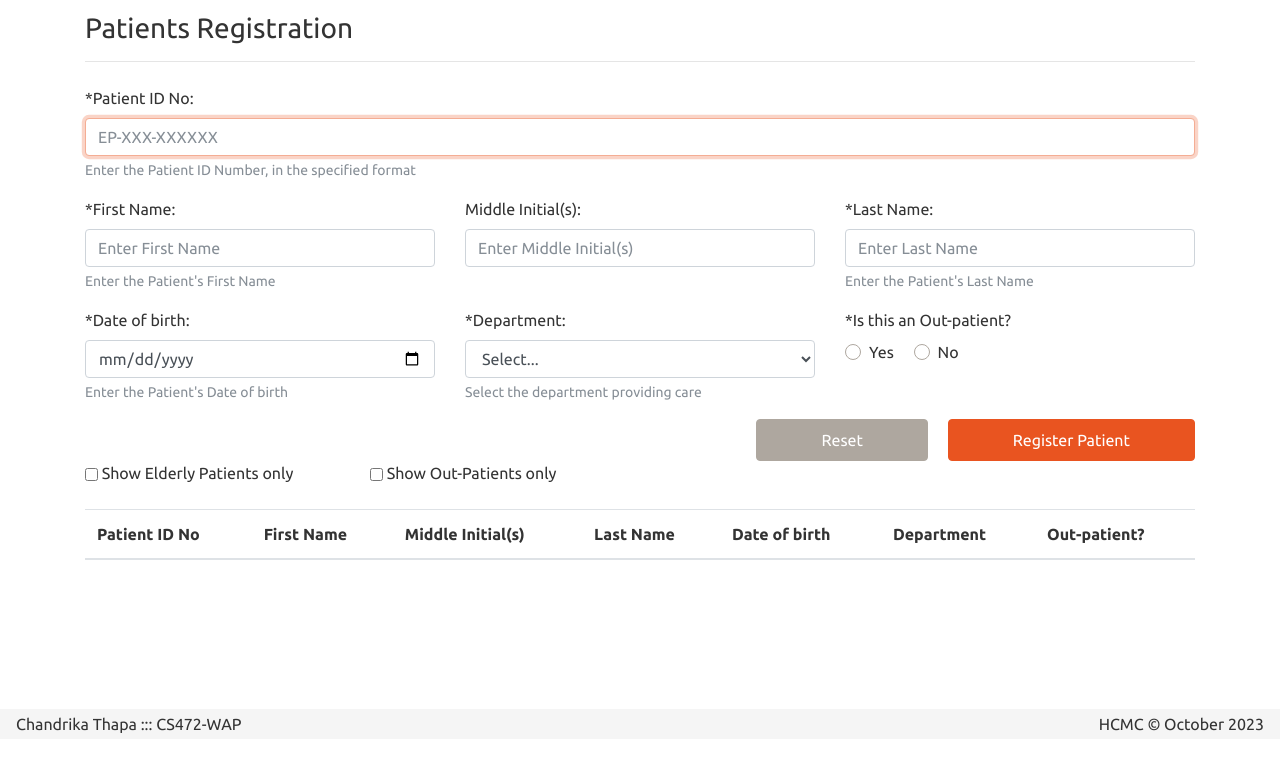
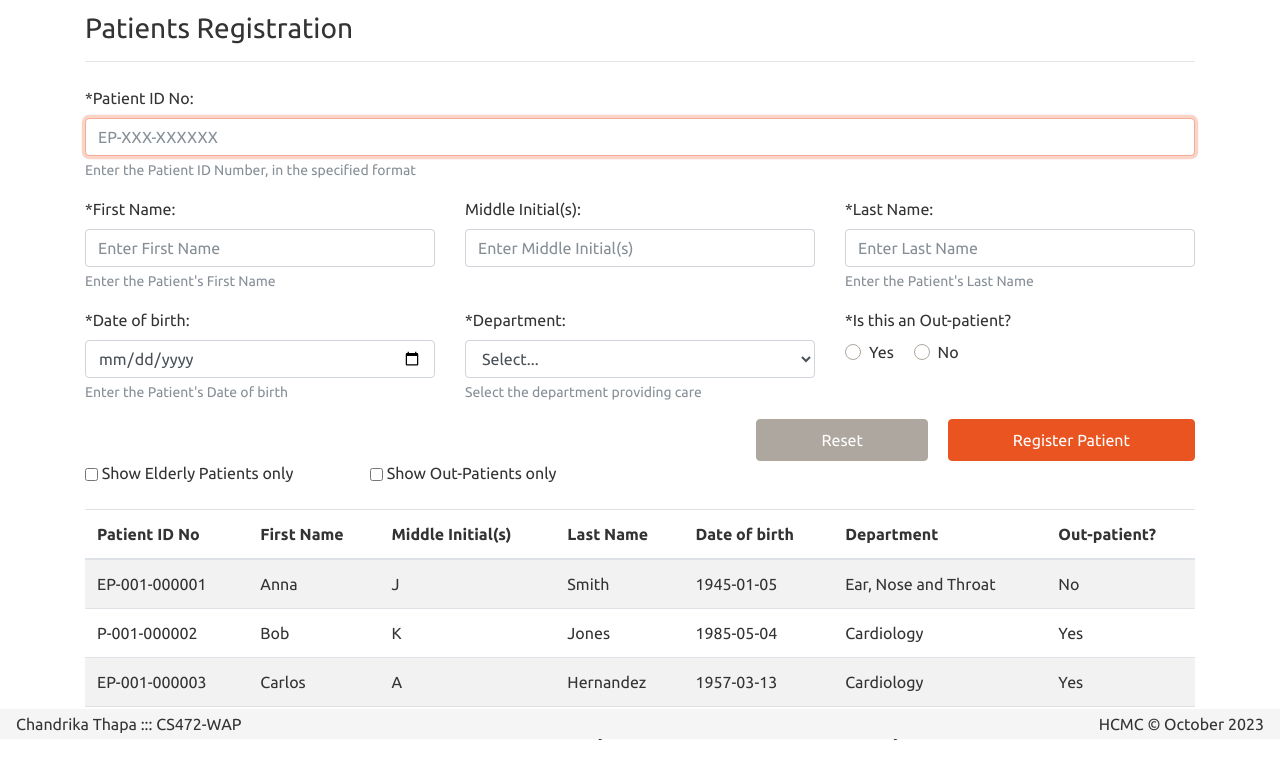
Before and after one commit to thpchandrika/thpchandrika.github.io, a plain HTML site: page CS472/Lab10/hcmc-website/patients.html in a window 1280 px wide. Shown: the part 61-840 px from the top of the page. Before the commit the page ends 800 px from the top, so only its background shows below. Drawn offline with nearby package versions, Linux system fonts and the light colour scheme.

Commit message:
lab10 updated

```diff
--- a/CS472/Lab10/hcmc-website/patients.html
+++ b/CS472/Lab10/hcmc-website/patients.html
@@ -176,7 +176,42 @@
                         </tr>
                     </thead>
                     <tbody id="tbodyPatientsList">
-
+                        <tr>
+                            <td>EP-001-000001</td>
+                            <td>Anna</td>
+                            <td>J</td>
+                            <td>Smith</td>
+                            <td>1945-01-05</td>
+                            <td>Ear, Nose and Throat</td>
+                            <td>No</td>
+                        </tr>
+                        <tr>
+                            <td>P-001-000002</td>
+                            <td>Bob</td>
+                            <td>K</td>
+                            <td>Jones</td>
+                            <td>1985-05-04</td>
+                            <td>Cardiology</td>
+                            <td>Yes</td>
+                        </tr>
+                        <tr>
+                            <td>EP-001-000003</td>
+                            <td>Carlos</td>
+                            <td>A</td>
+                            <td>Hernandez</td>
+                            <td>1957-03-13</td>
+                            <td>Cardiology</td>
+                            <td>Yes</td>
+                        </tr>
+                        <tr>
+                            <td>EP-001-000004</td>
+                            <td>Jim</td>
+                            <td>K</td>
+                            <td>Karry</td>
+                            <td>1999-04-24</td>
+                            <td>Primary Care</td>
+                            <td>No</td>
+                        </tr>
                     </tbody>
                 </table>
             </div>
```
Also changed, not shown: CS472/Lab10/hcmc-website/index.html (+21 -10 lines), CS472/Lab10/hcmc-website/screenshots/PatientsRegistrationForm-and-data-table-page.png (deleted), CS472/Lab10/hcmc-website/screenshots/PatientsRegistrationForm-and-data-table-page2.png (deleted), CS472/Lab10/hcmc-website/screenshots/PatientsRegistrationForm-and-data-table-page3.png (deleted), CS472/Lab10/hcmc-website/screenshots/PatientsRegistrationForm-page1.png (deleted), CS472/Lab10/hcmc-website/screenshots/PatientsRegistrationForm-page2.png (deleted), CS472/Lab10/hcmc-website/screenshots/PatientsRegistrationForm-page3.png (deleted), CS472/Lab10/hcmc-website/screenshots/homepage.png (deleted).
